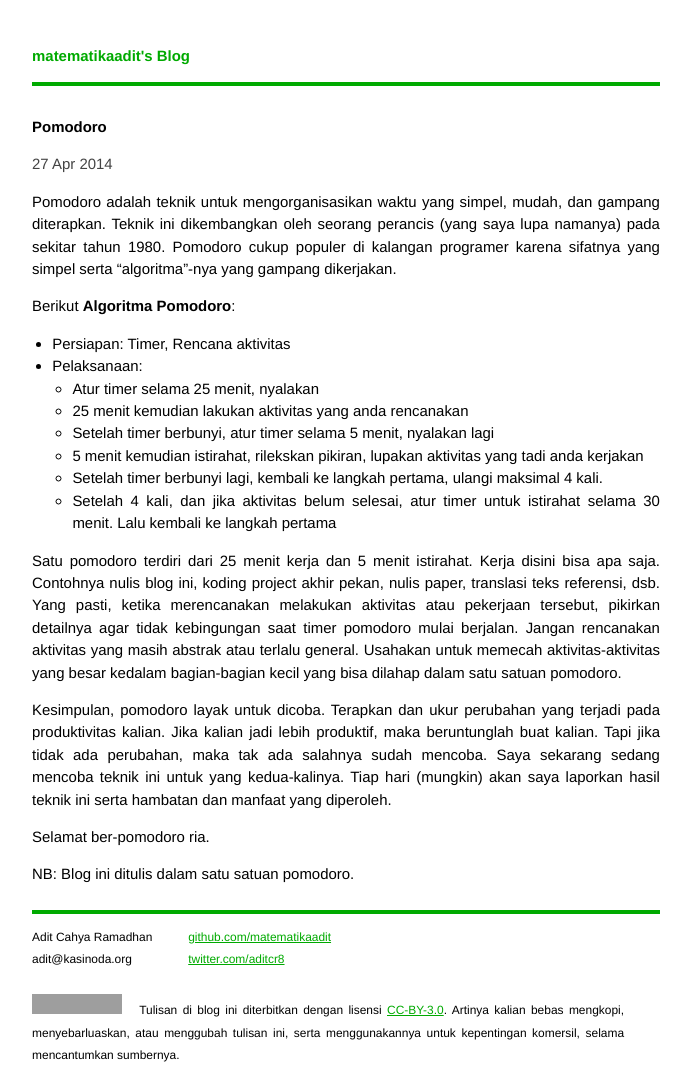
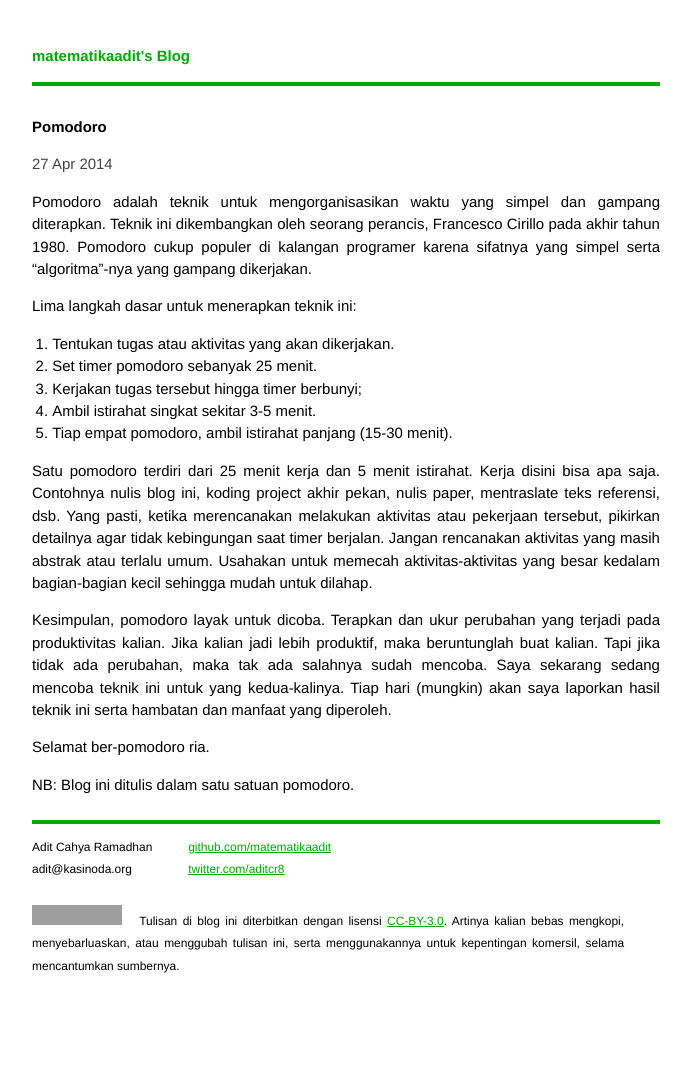
Before and after one commit to matematikaadit/matematikaadit.github.io, a Jekyll site: the page built from _posts/2014-04-27-pomodoro.md, in a window 1280 px wide. Shown: the whole page, without its empty margins (294-986 px from the left). Built offline with Jekyll 4.4.1, drawn with Linux system fonts in a browser that asks for light colours; after the commit the page ends 989 px from its top, so only the background shows below that; grey boxes are pictures that could not be loaded.

Commit message:
errata pomodoro post sebelumnya

```diff
--- a/_posts/2014-04-27-pomodoro.md
+++ b/_posts/2014-04-27-pomodoro.md
@@ -4,35 +4,28 @@ title: "Pomodoro"
 categories: menulis
 ---
 
-Pomodoro adalah teknik untuk mengorganisasikan waktu yang simpel,
-mudah, dan gampang diterapkan. Teknik ini dikembangkan oleh seorang
-perancis (yang saya lupa namanya) pada sekitar tahun 1980. Pomodoro
-cukup populer di kalangan programer karena sifatnya yang simpel serta
-"algoritma"-nya yang gampang dikerjakan.
+Pomodoro adalah teknik untuk mengorganisasikan waktu yang simpel dan
+gampang diterapkan. Teknik ini dikembangkan oleh seorang perancis,
+Francesco Cirillo pada akhir tahun 1980. Pomodoro cukup populer di
+kalangan programer karena sifatnya yang simpel serta "algoritma"-nya
+yang gampang dikerjakan.
 
-Berikut **Algoritma Pomodoro**:
+Lima langkah dasar untuk menerapkan teknik ini:
 
-- Persiapan: Timer, Rencana aktivitas
-- Pelaksanaan:
-  - Atur timer selama 25 menit, nyalakan
-  - 25 menit kemudian lakukan aktivitas yang anda rencanakan
-  - Setelah timer berbunyi, atur timer selama 5 menit, nyalakan lagi
-  - 5 menit kemudian istirahat, rilekskan pikiran, lupakan aktivitas
-    yang tadi anda kerjakan
-  - Setelah timer berbunyi lagi, kembali ke langkah pertama, ulangi
-    maksimal 4 kali.
-  - Setelah 4 kali, dan jika aktivitas belum selesai,
-    atur timer untuk istirahat selama 30 menit. Lalu kembali ke
-    langkah pertama
+1. Tentukan tugas atau aktivitas yang akan dikerjakan.
+2. Set timer pomodoro sebanyak 25 menit.
+3. Kerjakan tugas tersebut hingga timer berbunyi;
+4. Ambil istirahat singkat sekitar 3-5 menit.
+5. Tiap empat pomodoro, ambil istirahat panjang (15-30 menit).
 
 Satu pomodoro terdiri dari 25 menit kerja dan 5 menit istirahat. Kerja
 disini bisa apa saja. Contohnya nulis blog ini, koding project akhir
-pekan, nulis paper, translasi teks referensi, dsb. Yang pasti, ketika
-merencanakan melakukan aktivitas atau pekerjaan tersebut, pikirkan
-detailnya agar tidak kebingungan saat timer pomodoro mulai
-berjalan. Jangan rencanakan aktivitas yang masih abstrak atau terlalu
-general. Usahakan untuk memecah aktivitas-aktivitas yang besar kedalam
-bagian-bagian kecil yang bisa dilahap dalam satu satuan pomodoro.
+pekan, nulis paper, mentraslate teks referensi, dsb. Yang pasti,
+ketika merencanakan melakukan aktivitas atau pekerjaan tersebut,
+pikirkan detailnya agar tidak kebingungan saat timer berjalan. Jangan
+rencanakan aktivitas yang masih abstrak atau terlalu umum. Usahakan
+untuk memecah aktivitas-aktivitas yang besar kedalam bagian-bagian
+kecil sehingga mudah untuk dilahap.
 
 Kesimpulan, pomodoro layak untuk dicoba. Terapkan dan ukur perubahan
 yang terjadi pada produktivitas kalian. Jika kalian jadi lebih
```
Also changed, not shown: _posts/2014-04-28-pomolog1.md (+16 -17 lines).
